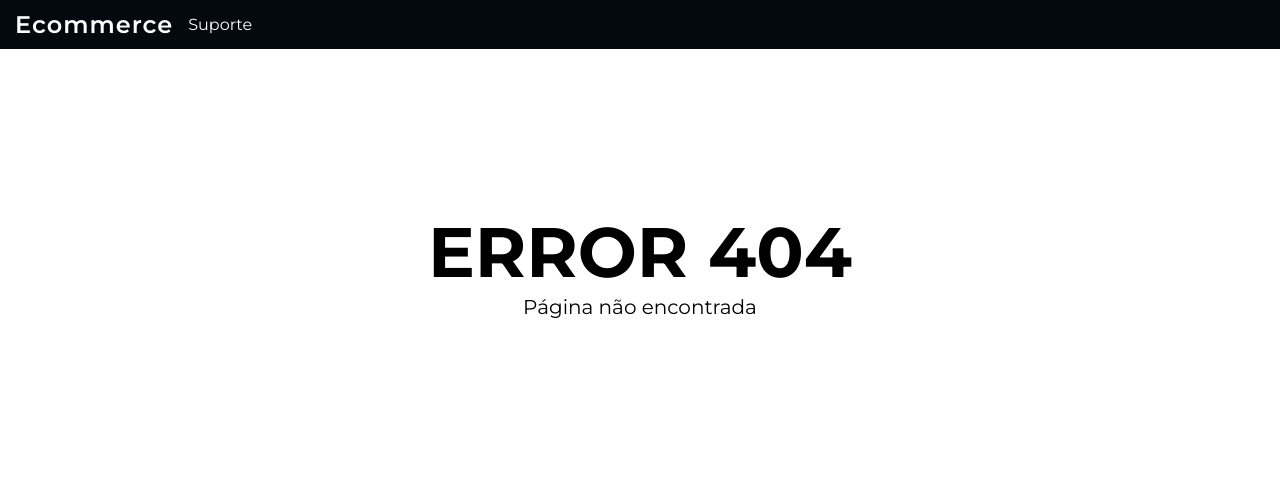
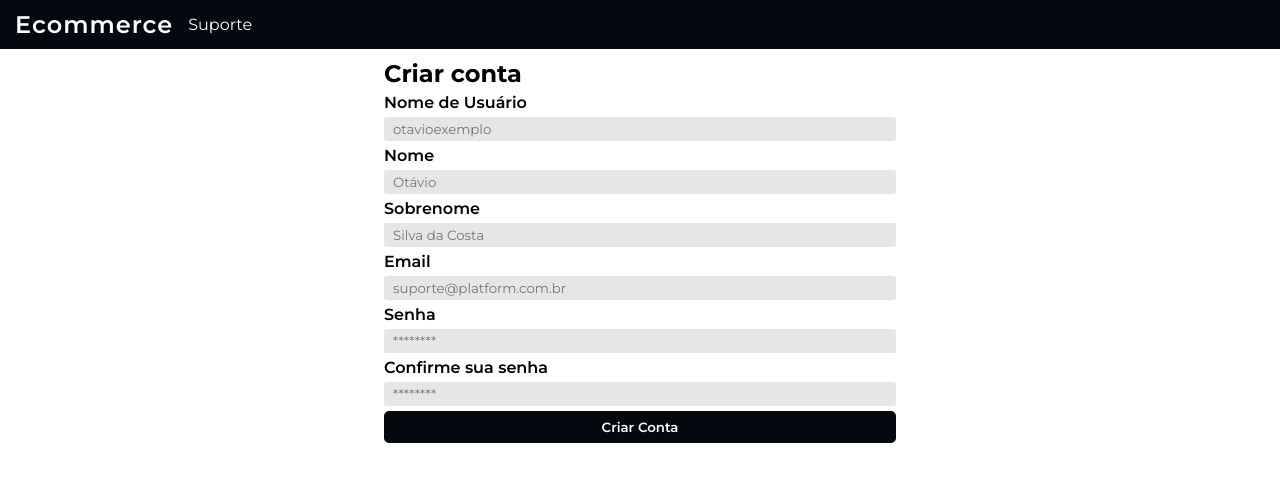
Before and after one commit to OtavioVB/OVB.Demos.Platform.ReactApp, a React (Create React App) app: page /account/create in a window 1280 px wide. Before the commit this address had no page. Shown: the top 482 px of the page. Built offline with nearby package versions, Linux system fonts and the light colour scheme.

Commit message:
feat: `create account route`

```diff
--- a/src/App.js
+++ b/src/App.js
@@ -2,12 +2,14 @@ import {BrowserRouter as Router, Route, Routes} from 'react-router-dom'
 import Home from './routes/Home/home.js';
 import NotFound from './routes/NotFound/notfound.js';
 import './App.css';
+import CreateAccount from './routes/CreateAccount/createaccount.js';
 
 function App() {
   return (
     <Router>
       <Routes>
         <Route exact path="/" caseSensitive={false} element={<Home/>} />
+        <Route exact path="/account/create" caseSensitive={false} element={<CreateAccount/>}></Route>
         <Route path="*" element={<NotFound/>}/>
       </Routes>
     </Router>
--- /dev/null
+++ b/src/components/forms/InputModel.js
@@ -0,0 +1,10 @@
+import './inputmodel.css';
+
+export default function InputModel(props){
+    return (
+        <div class={props.class}>
+            <label class="form-input-model-label">{props.label}</label>
+            <input class="form-input-model-input" type={props.inputType} placeholder={props.placeholder} id={props.id}></input>
+        </div>
+    );
+}
--- /dev/null
+++ b/src/components/forms/inputmodel.css
@@ -0,0 +1,35 @@
+.form-input-model{
+    display: flex;
+    flex-direction: column;
+    align-items: right;
+    margin: 5px 0;
+}
+
+.form-input-model-high{
+    display: flex;
+    flex-direction: column;
+    align-items: right;
+    margin-top: 5px;
+}
+
+.form-input-model-low{
+    display: flex;
+    flex-direction: column;
+    align-items: right;
+    margin-bottom: 5px;
+}
+
+.form-input-model-label{
+    color: black;
+    font-weight: 600;
+}
+
+.form-input-model-input{
+    border-radius: 3px;
+    outline: none;
+    background-color: rgb(230, 230, 230);
+    color: black;
+    border: none;
+    padding: 4px 9px;
+    margin-top: 5px;
+}
--- /dev/null
+++ b/src/components/forms/submitModel.css
@@ -0,0 +1,15 @@
+.form-submit-model{
+    background-color: #03090f;
+    border-radius: 5px;
+    border: none;
+    outline: none;
+    color: white;
+    padding: 8px 15px;
+    width: 100%;
+    font-weight: 600;
+    transition: 0.3s;
+}
+
+.form-submit-model:hover{
+    background-color: rgb(189, 113, 0);
+}
--- /dev/null
+++ b/src/components/forms/submitModel.js
@@ -0,0 +1,7 @@
+import './submitModel.css';
+
+export default function SubmitModel(props){
+    return (
+        <button class="form-submit-model">{props.text}</button>
+    );
+};
--- /dev/null
+++ b/src/components/main/createaccount/createaccountmain.js
@@ -0,0 +1,21 @@
+import { Fragment } from 'react';
+import InputModel from '../../forms/InputModel';
+import SubmitModel from '../../forms/submitModel';
+import './createaccountmain.css';
+
+export default function CreateAccoutMain(){
+    return (
+        <Fragment>
+            <main class="createaccount-main">
+                <h1>Criar conta</h1>
+                <InputModel class="form-input-model-high" label="Nome de Usuário" placeholder="otavioexemplo" id="username" inputType="text"></InputModel>
+                <InputModel class="form-input-model" label="Nome" placeholder="Otávio" id="name" inputType="text"></InputModel>
+                <InputModel class="form-input-model" label="Sobrenome" placeholder="Silva da Costa" id="name" inputType="text"></InputModel>
+                <InputModel class="form-input-model" label="Email" placeholder="suporte@platform.com.br" id="email" inputType="email"></InputModel>
+                <InputModel class="form-input-model" label="Senha" placeholder="********" id="password" inputType="password"></InputModel>
+                <InputModel class="form-input-model" label="Confirme sua senha" placeholder="********" id="confirmPassword" inputType="password"></InputModel>
+                <SubmitModel text="Criar Conta"></SubmitModel>
+            </main>
+        </Fragment>
+    );
+};
--- a/src/repository/accountcontroller.js
+++ b/src/repository/accountcontroller.js
@@ -1,5 +1,5 @@
 import Axios from 'axios';
-import CreateAccountInput from '../usecases/createaccountinput';
+import CreateAccountInput from '../usecases/accountInputs';
 
 export function createNewAccount(input){
     if(typeof(input) != typeof(CreateAccountInput)){
--- /dev/null
+++ b/src/routes/CreateAccount/createaccount.css
@@ -0,0 +1,13 @@
+.create-account-section{
+    display: flex;
+    flex-direction: column;
+    margin: 10px 30vw;
+}
+
+@media screen and (max-width: 980px) {
+    .create-account-section{
+        display: flex;
+        flex-direction: column;
+        margin: 10px 10vw;
+    }
+}
--- /dev/null
+++ b/src/routes/CreateAccount/createaccount.js
@@ -0,0 +1,19 @@
+import './createaccount.css';
+import { Fragment } from 'react';
+import Header from '../../components/header/header';
+import CreateAccoutMain from '../../components/main/createaccount/createaccountmain';
+
+function CreateAccount(){
+    return (
+        <Fragment>
+            <Header/>
+            <main>
+                <section class="create-account-section">
+                    <CreateAccoutMain></CreateAccoutMain>
+                </section>
+            </main>
+        </Fragment>
+    );
+}
+
+export default CreateAccount;
--- a/src/usecases/createaccountinput.js
+++ b/src/usecases/accountInputs.js
@@ -1,9 +1,10 @@
 export default class CreateAccountInput{
-    constructor(name, firstName, lastName, username, password){
+    constructor(name, firstName, lastName, username, password, email){
         this.name = name;
         this.firstName = firstName;
         this.lastName = lastName;
         this.username = username;
         this.password = password;
+        this.email = email;
     }
 }
```
Also changed, not shown: src/usecases/accountUseCases.js (added, +10 -0 lines), src/components/main/createaccount/createaccountmain.css (added), 1 other file (tests, documents, lock files or other folders).
